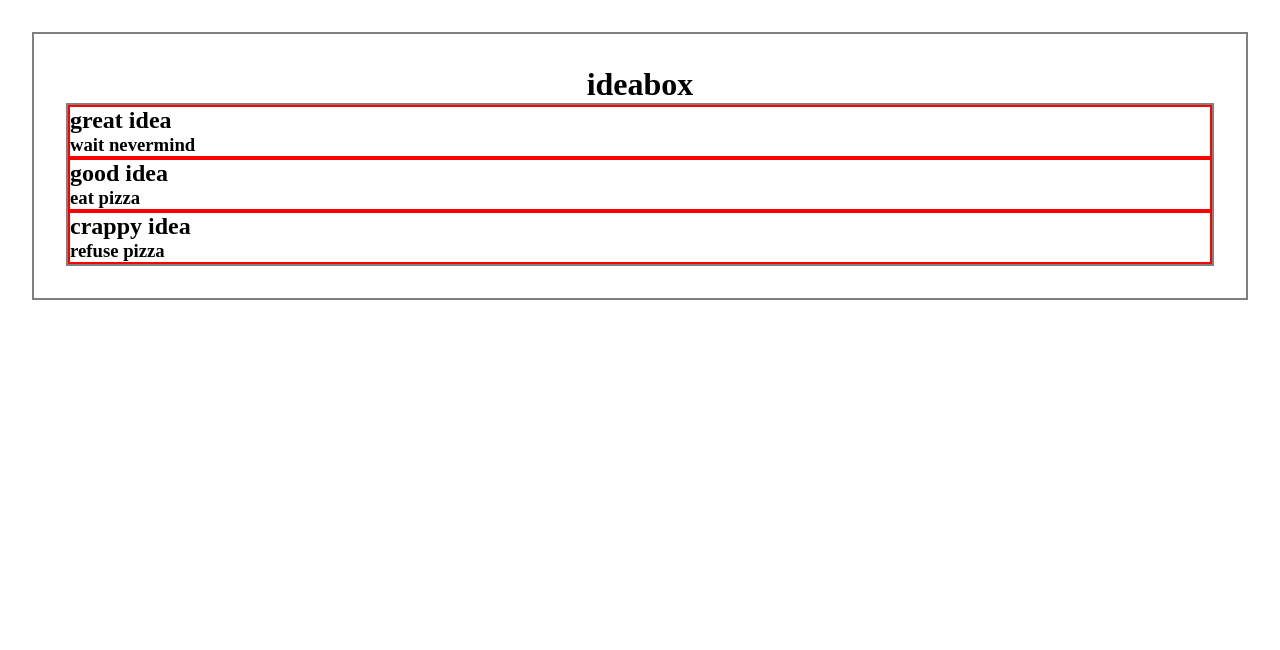
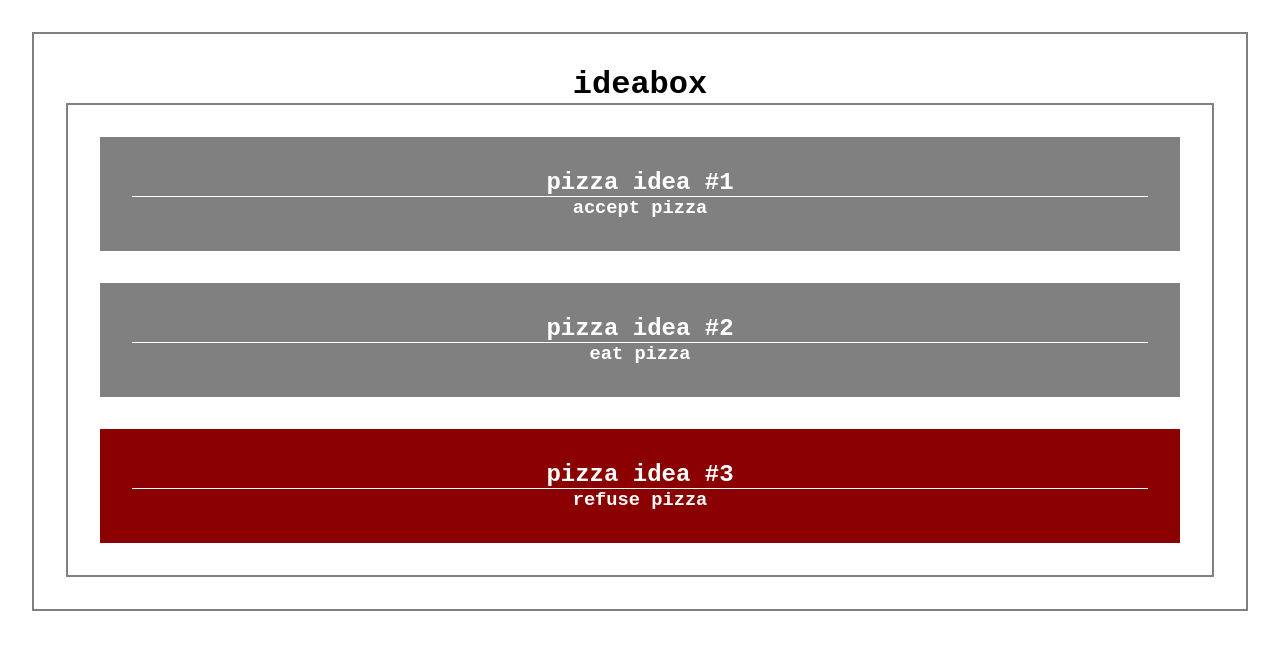
Before and after one commit to christopherchateau/first-vue, a Vue app: page / in a window 1280 px wide. Shown: the top 650 px of the page. Built offline with nearby package versions, Linux system fonts and the light colour scheme.

Commit message:
add basic styling to Idea with conditional rendering for bad ideas

```diff
--- a/src/App.vue
+++ b/src/App.vue
@@ -1,5 +1,5 @@
 <template>
-    <div id="app">
+    <div class="app">
         <Title title="ideabox" />
         <Ideas v-bind:ideas="ideas" />
     </div>
@@ -19,16 +19,19 @@ export default {
         return {
             ideas: [
                 {
-                    title: "great idea",
-                    text: "wait nevermind",
+                    title: "pizza idea #1",
+                    text: "accept pizza",
+                    isBad: false,
                 },
                 {
-                    title: "good idea",
+                    title: "pizza idea #2",
                     text: "eat pizza",
+                    isBad: false,
                 },
                 {
-                    title: "crappy idea",
+                    title: "pizza idea #3",
                     text: "refuse pizza",
+                    isBad: true,
                 },
             ],
         };
@@ -39,11 +42,13 @@ export default {
 <style>
 * {
     box-sizing: border-box;
+    font-family: "Courier New", Courier, monospace;
     margin: 0;
     padding: 0;
+    text-align: center;
 }
 
-#app {
+.app {
     border: 2px solid grey;
     margin: 2rem;
     padding: 2rem;
--- a/src/components/Idea.vue
+++ b/src/components/Idea.vue
@@ -1,5 +1,5 @@
 <template>
-    <div id="idea">
+    <div class="idea" v-bind:class="{'is-bad':idea.isBad}">
         <h2>{{ idea.title }}</h2>
         <h3>{{ idea.text }}</h3>
     </div>
@@ -13,7 +13,18 @@ export default {
 </script>
 
 <style scoped>
-#idea {
-    border: 2px solid red;
+h2 {
+    border-bottom: 1px solid white;
+}
+
+.idea {
+    background: grey;
+    color: white;
+    margin: 2rem;
+    padding: 2rem;
+}
+
+.is-bad {
+    background: darkred;
 }
 </style>
--- a/src/components/Title.vue
+++ b/src/components/Title.vue
@@ -12,7 +12,5 @@ export default {
 </script>
 
 <style scoped>
-h1 {
-    text-align: center;
-}
+
 </style>
```
